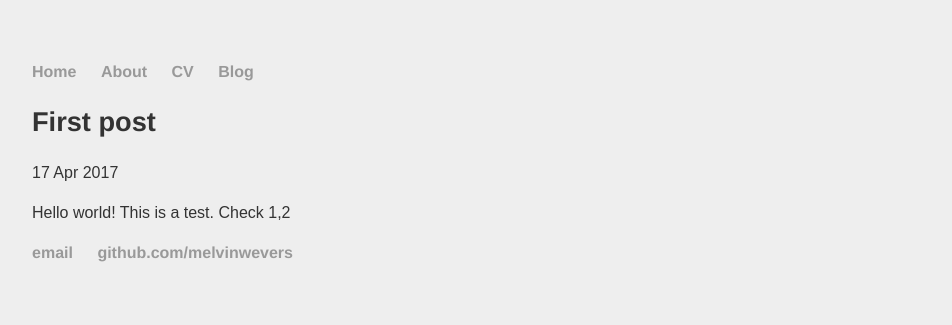
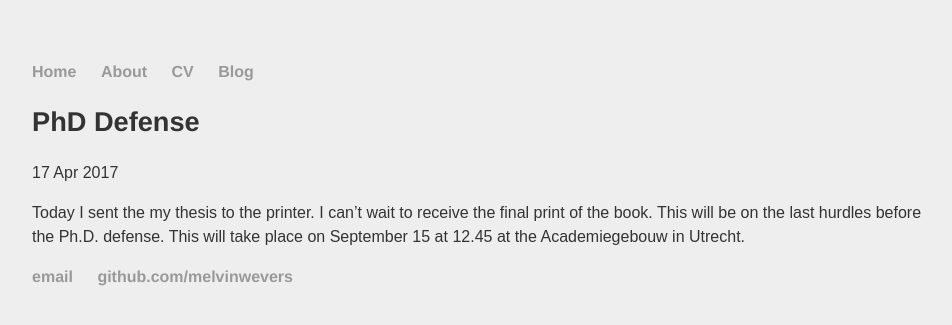
Before and after one commit to melvinwevers/backup-melvinwevers.github.io, a Jekyll site: the page built from _posts/2017-04-17-first-post.md, in a window 1280 px wide. Shown: the top 325 px of the page, without its empty margins (160-1112 px from the left). Built offline with Jekyll 4.4.1, drawn with Linux system fonts in a browser that asks for light colours.

Commit message:
Update 2017-04-17-first-post.md

```diff
--- a/_posts/2017-04-17-first-post.md
+++ b/_posts/2017-04-17-first-post.md
@@ -1,7 +1,8 @@
 ---
 layout: post
-title: "First post"
+title: "PhD Defense"
 date: 2017-04-17
 ---
 
-Hello world! This is a test. Check 1,2
+Today I sent the my thesis to the printer. I can't wait to receive the final print of the book. This will be on the last hurdles before the Ph.D. defense.
+This will take place on September 15 at 12.45 at the Academiegebouw in Utrecht.
```
